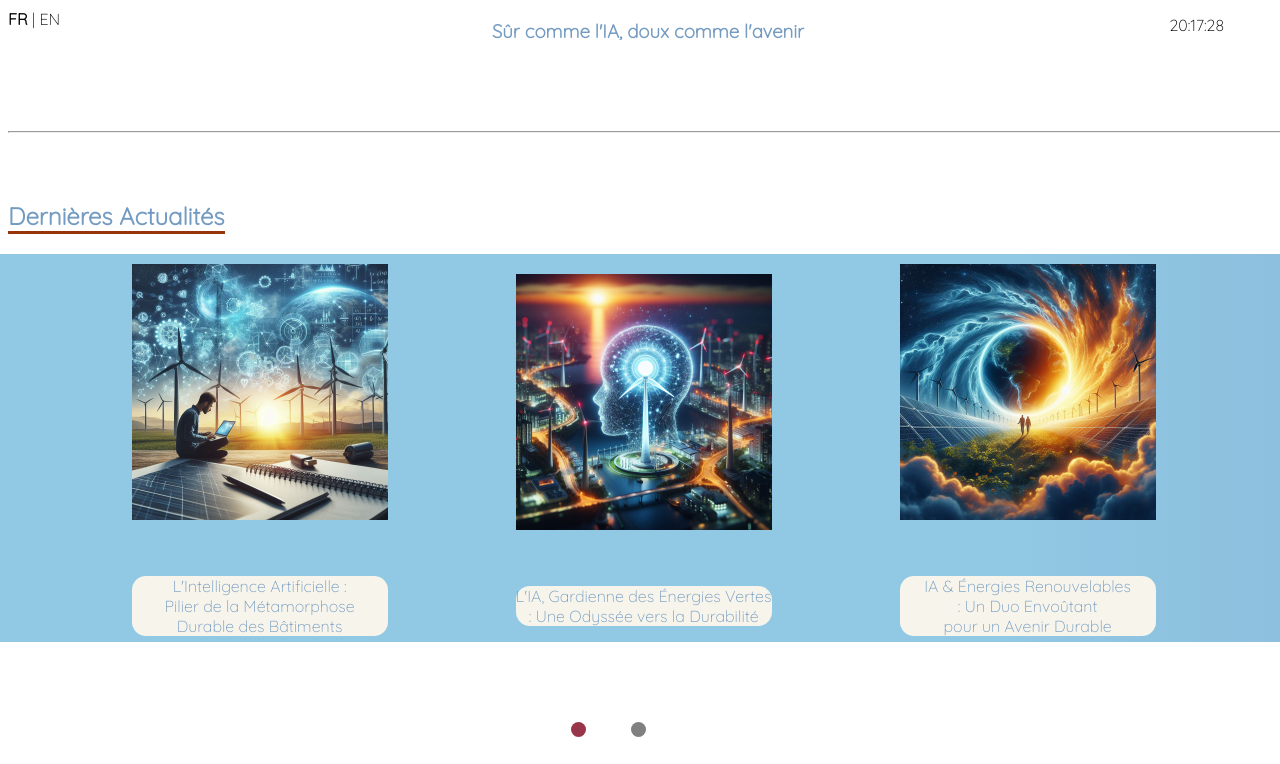
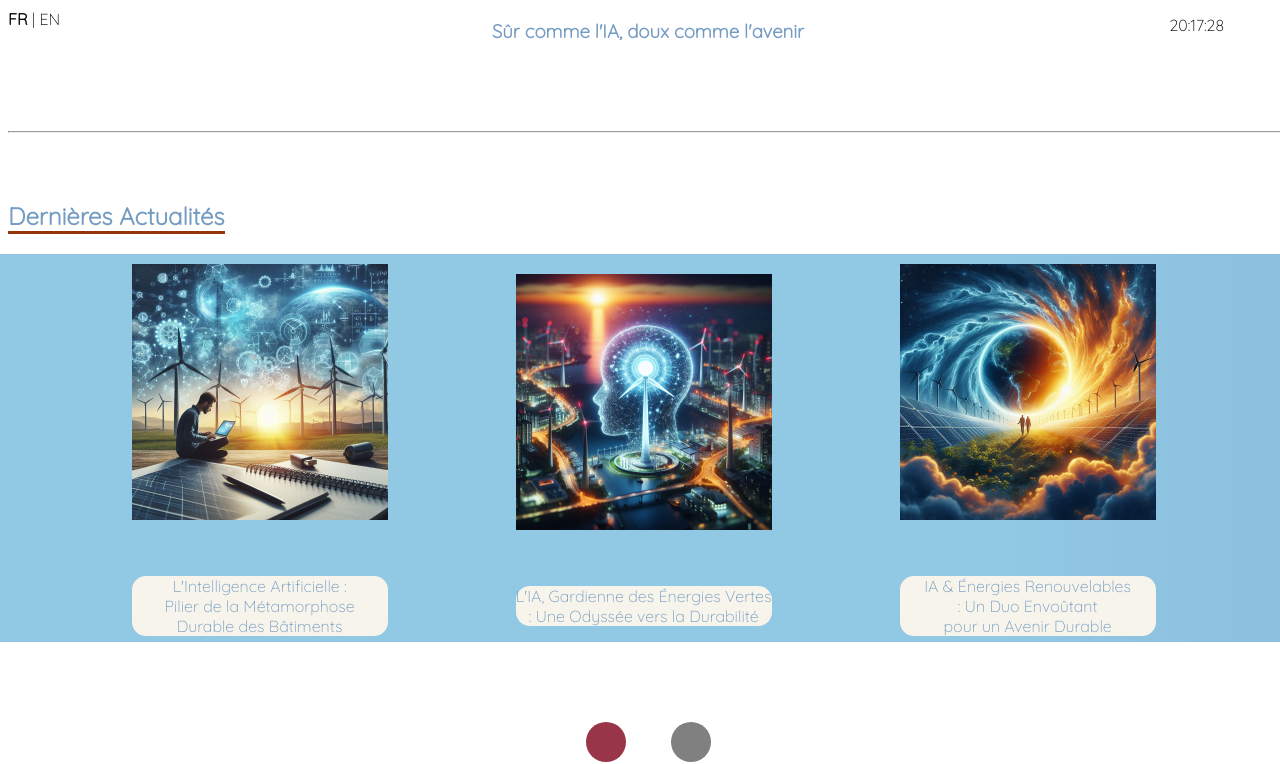
Before and after one commit to raresElu12/energIA, a plain HTML site: page ia.html in a window 1280 px wide. Shown: the part 50-814 px from the top of the page. Drawn offline with Linux system fonts and the light colour scheme; no server answers.

Commit message:
Update styleia.css

```diff
--- a/styleia.css
+++ b/styleia.css
@@ -74,19 +74,18 @@ br+h2{
 img{
     width:20vw;
     height:auto;
-    left:0vw;
 }
 .carousel-points{
     display:flex;
-    right:-44vw;
     gap:45px;
     font-size:60px;
+    justify-content:center;
 }
 .carousel-points div{
     border-radius:30px;
     background-color:gray;
-    width:15px;
-    height:15px;
+    width:40px;
+    height:40px;
 }
 div#point-1{
     background-color:#993548;
```
